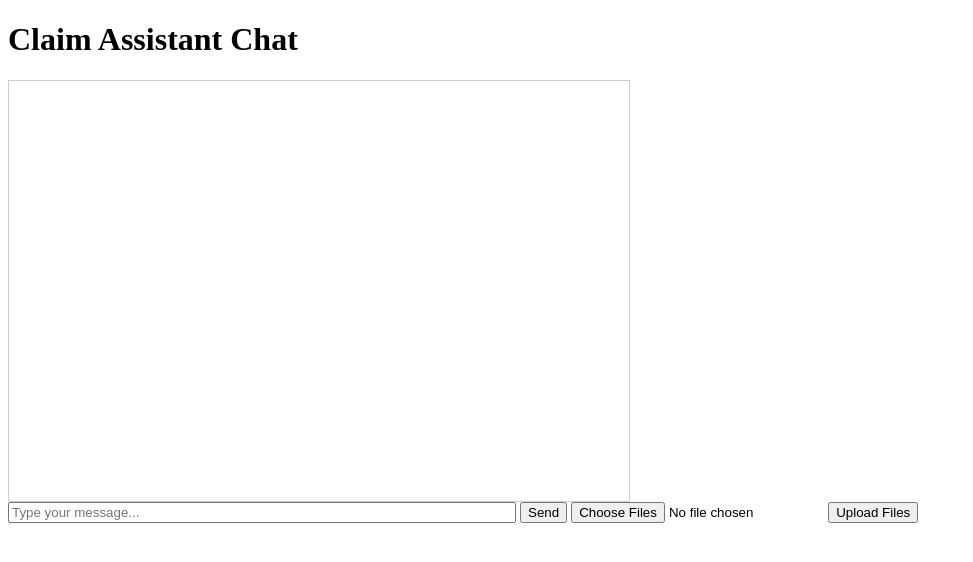
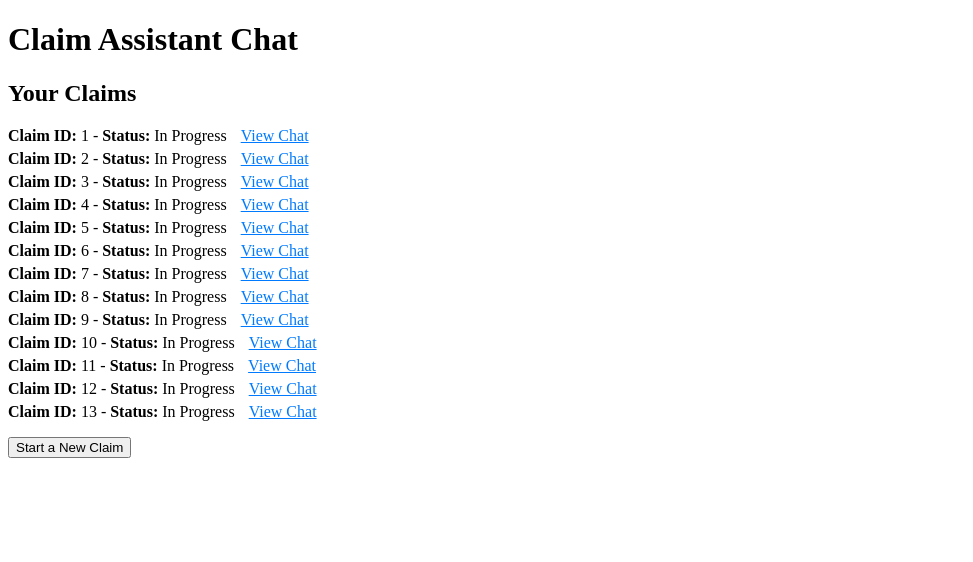
Before and after one commit to Suhas-13/EasyClaim, a Flask app: page / in a window 1280 px wide. Shown: the top 562 px of the page, without its empty margins (0-973 px from the left). Run offline with Flask 3, Linux system fonts and the light colour scheme; a user stored in the database is signed in; data comes from the database, SQL or seed files in the repository; some libraries are stand-ins or nearby versions.

Commit message:
more files

```diff
--- a/app.py
+++ b/app.py
@@ -20,6 +20,7 @@ import base64
 import json
 from datetime import datetime
 import mimetypes
+import uuid  # For generating unique user IDs
 
 app = Flask(__name__)
 app.config['SECRET_KEY'] = 'your-secret-key'
@@ -33,7 +34,7 @@ socketio = SocketIO(app)
 # Database Models
 class User(db.Model):
     id = db.Column(db.Integer, primary_key=True)
-    session_id = db.Column(db.String(100), unique=True)
+    user_uuid = db.Column(db.String(100), unique=True)
     claims = db.relationship('Claim', backref='user', lazy=True)
 
 class Claim(db.Model):
@@ -43,6 +44,8 @@ class Claim(db.Model):
     structured_data = db.Column(db.Text)
     status = db.Column(db.String(50))
     adjudication_result = db.Column(db.Text)
+    expert_feedback = db.Column(db.Text)
+    merchant_response = db.Column(db.Text)
     created_at = db.Column(db.DateTime, default=datetime.utcnow)
     messages = db.relationship('Message', backref='claim', lazy=True)
     files = db.relationship('File', backref='claim', lazy=True)
@@ -62,7 +65,10 @@ class File(db.Model):
     filetype = db.Column(db.String(50))
     description = db.Column(db.Text)
 
+with app.app_context():
+    db.create_all()
 
+# Define the question flow
 questions = [
     {
         'id': 'issue_type',
@@ -115,9 +121,18 @@ questions = [
         }
     },
     {
-        'id': 'collect_evidence',
-        'question': 'Please upload your evidence files.',
-        'next': 'finalize'
+    'id': 'collect_evidence',
+    'question': 'Please upload your evidence files. When you are done uploading, type "Done".',
+    'next': 'more_evidence'
+    },
+    {
+        'id': 'more_evidence',
+        'question': 'Do you have more evidence to upload?',
+        'options': ['Yes', 'No'],
+        'next': {
+            'Yes': 'collect_evidence',
+            'No': 'finalize'
+        }
     },
     {
         'id': 'finalize',
@@ -132,8 +147,52 @@ def get_question_by_id(question_id):
             return question
     return None
 
+@app.before_request
+def load_user():
+    user_uuid = session.get('user_uuid')
+    if not user_uuid:
+        # No user UUID in session, create a new user
+        user_uuid = str(uuid.uuid4())
+        session['user_uuid'] = user_uuid
+        # Create a new user in the database
+        user = User(user_uuid=user_uuid)
+        db.session.add(user)
+        db.session.commit()
+    else:
+        # User UUID exists, retrieve the user
+        user = User.query.filter_by(user_uuid=user_uuid).first()
+        if not user:
+            # User not found in database, create a new user
+            user = User(user_uuid=user_uuid)
+            db.session.add(user)
+            db.session.commit()
+
+@app.route('/login/<user_uuid>')
+def login(user_uuid):
+    # Check if the user exists
+    user = User.query.filter_by(user_uuid=user_uuid).first()
+    if user:
+        # Set the user_uuid in the session
+        session['user_uuid'] = user_uuid
+        return redirect(url_for('index'))
+    else:
+        # User not found, create a new user
+        user = User(user_uuid=user_uuid)
+        db.session.add(user)
+        db.session.commit()
+        session['user_uuid'] = user_uuid
+        return redirect(url_for('index'))
+
 @app.route('/')
 def index():
+    user_uuid = session.get('user_uuid')
+    user = User.query.filter_by(user_uuid=user_uuid).first()
+    if not user:
+        return redirect(url_for('load_user'))
+
+    # Retrieve the user's claims
+    claims = Claim.query.filter_by(user_id=user.id).all()
+
     # For testing purposes, we're using hardcoded transaction details
     # In a real application, these would be provided based on user selection
     transaction_details = {
@@ -143,11 +202,57 @@ def index():
         'merchant_email': 'merchant@example.com',
         'transaction_id': 'TX1234567890'
     }
-    return render_template('index.html', transaction_details=transaction_details)
+
+    return render_template('index.html', transaction_details=transaction_details, claims=claims)
+
+@app.route('/start_new_claim')
+def start_new_claim():
+    session.pop('current_claim_id', None)
+    return redirect(url_for('index'))
+
+@app.route('/claim/<int:claim_id>')
+def view_claim(claim_id):
+    user_uuid = session.get('user_uuid')
+    user = User.query.filter_by(user_uuid=user_uuid).first()
+    if not user:
+        return redirect(url_for('load_user'))
+
+    # Get the claim
+    claim = Claim.query.filter_by(id=claim_id, user_id=user.id).first()
+    if not claim:
+        return 'Claim not found or you do not have access to it.', 404
+
+    # Get the messages associated with the claim
+    messages = Message.query.filter_by(claim_id=claim.id).order_by(Message.timestamp).all()
+
+    return render_template('view_claim.html', claim=claim, messages=messages)
 
 @socketio.on('connect')
 def handle_connect():
     session_id = request.sid
+    user_uuid = session.get('user_uuid')
+    user = User.query.filter_by(user_uuid=user_uuid).first()
+    if not user:
+        return
+
+    # Check if a claim is already in progress
+    claim_id = session.get('current_claim_id')
+    if not claim_id:
+        # Create a new claim
+        claim = Claim(user_id=user.id, status='In Progress')
+        db.session.add(claim)
+        db.session.commit()
+        # Store the claim ID in the session
+        session['current_claim_id'] = claim.id
+    else:
+        claim = Claim.query.filter_by(id=claim_id, user_id=user.id).first()
+        if not claim:
+            # Claim not found, create a new one
+            claim = Claim(user_id=user.id, status='In Progress')
+            db.session.add(claim)
+            db.session.commit()
+            session['current_claim_id'] = claim.id
+
     # Get transaction details from the client
     transaction_details_json = request.args.get('transaction_details')
     if transaction_details_json:
@@ -161,13 +266,6 @@ def handle_connect():
             'merchant_email': 'merchant@example.com',
             'transaction_id': 'TX1234567890'
         }
-
-    # Create or get the user
-    user = User.query.filter_by(session_id=session_id).first()
-    if not user:
-        user = User(session_id=session_id)
-        db.session.add(user)
-        db.session.commit()
 
     session['current_question'] = 'issue_type'
     session['answers'] = {}
@@ -201,6 +299,13 @@ def ask_next_question():
 @socketio.on('user_response')
 def handle_user_response(data):
     session_id = request.sid
+    user_uuid = session.get('user_uuid')
+    user = User.query.filter_by(user_uuid=user_uuid).first()
+    claim_id = session.get('current_claim_id')
+    claim = Claim.query.filter_by(id=claim_id, user_id=user.id).first()
+    if not claim:
+        return
+
     question_id = session.get('current_question')
     question = get_question_by_id(question_id)
     user_response = data.get('text')
@@ -211,12 +316,9 @@ def handle_user_response(data):
     session['answers'] = answers
 
     # Save message to database
-    user = User.query.filter_by(session_id=session_id).first()
-    claim = Claim.query.filter_by(user_id=user.id).order_by(Claim.id.desc()).first()
-    if claim:
-        message = Message(claim_id=claim.id, sender='user', content=user_response)
-        db.session.add(message)
-        db.session.commit()
+    message = Message(claim_id=claim.id, sender='user', content=user_response)
+    db.session.add(message)
+    db.session.commit()
 
     # Determine the next question
     next_question_id = None
@@ -236,6 +338,13 @@ def handle_user_response(data):
 @socketio.on('upload_file')
 def handle_file_upload(data):
     session_id = request.sid
+    user_uuid = session.get('user_uuid')
+    user = User.query.filter_by(user_uuid=user_uuid).first()
+    claim_id = session.get('current_claim_id')
+    claim = Claim.query.filter_by(id=claim_id, user_id=user.id).first()
+    if not claim:
+        return
+
     file_data = data.get('file')
     file_name = data.get('filename')
     # Decode the data URL
@@ -247,17 +356,14 @@ def handle_file_upload(data):
         f.write(file_bytes)
 
     # Save file info to database
-    user = User.query.filter_by(session_id=session_id).first()
-    claim = Claim.query.filter_by(user_id=user.id).order_by(Claim.id.desc()).first()
-    if claim:
-        file_record = File(claim_id=claim.id, filename=file_name, filepath=file_path, filetype=mimetypes.guess_type(file_name)[0])
-        db.session.add(file_record)
-        db.session.commit()
+    file_record = File(claim_id=claim.id, filename=file_name, filepath=file_path, filetype=mimetypes.guess_type(file_name)[0])
+    db.session.add(file_record)
+    db.session.commit()
 
-        # Add file message to chat history
-        message = Message(claim_id=claim.id, sender='user', content=f'Uploaded file: {file_name}')
-        db.session.add(message)
-        db.session.commit()
+    # Add file message to chat history
+    message = Message(claim_id=claim.id, sender='user', content=f'Uploaded file: {file_name}')
+    db.session.add(message)
+    db.session.commit()
 
     emit('message', {'text': 'File received.'})
     # Proceed to the next question
@@ -271,8 +377,11 @@ def handle_file_upload(data):
 
 def create_claim():
     session_id = request.sid
-    user = User.query.filter_by(session_id=session_id).first()
-    if not user:
+    user_uuid = session.get('user_uuid')
+    user = User.query.filter_by(user_uuid=user_uuid).first()
+    claim_id = session.get('current_claim_id')
+    claim = Claim.query.filter_by(id=claim_id, user_id=user.id).first()
+    if not claim:
         return
 
     answers = session.get('answers', {})
@@ -287,10 +396,6 @@ def create_claim():
 
     # Get files associated with the claim
     files = []
-    claim = Claim(user_id=user.id, raw_text=raw_text, status='Pending')
-    db.session.add(claim)
-    db.session.commit()
-
     file_records = File.query.filter_by(claim_id=claim.id).all()
     for file_record in file_records:
         with open(file_record.filepath, 'rb') as f:
@@ -304,10 +409,16 @@ def create_claim():
     # Generate structured summary using LLM
     structured_data = generate_structured_summary(raw_text, files, user.id, transaction_details)
     claim.structured_data = json.dumps(structured_data)
+    claim.status = 'Pending'
     db.session.commit()
 
     # Inform the user that the claim has been submitted
     emit('message', {'text': f'Your claim has been submitted successfully. Your claim ID is {claim.id}.'})
+
+    # Save assistant message to chat history
+    message = Message(claim_id=claim.id, sender='assistant', content=f'Your claim has been submitted successfully. Your claim ID is {claim.id}.')
+    db.session.add(message)
+    db.session.commit()
 
     # Run expert reviews in a separate thread to avoid blocking
     threading.Thread(target=run_expert_reviews, args=(claim.id,)).start()
@@ -318,7 +429,7 @@ def run_expert_reviews(claim_id):
         return
 
     structured_data = json.loads(claim.structured_data)
-    session_id = claim.user.session_id
+    user_uuid = claim.user.user_uuid
 
     # Shipping expert review
     shipping_feedback = shipping_expert_review(structured_data)
@@ -344,7 +455,13 @@ def run_expert_reviews(claim_id):
         follow_up_needed = True
         follow_up_messages.append(chargeback_feedback['additional_info_needed'])
 
-    if follow_up_needed:
+    session_id = None
+    for sess_id, socket_session in socketio.server.environ.items():
+        if socket_session['/'].get('user_uuid') == user_uuid:
+            session_id = sess_id
+            break
+
+    if follow_up_needed and session_id:
         # Send follow-up messages to the user
         for msg in follow_up_messages:
             emit('message', {'text': msg}, room=session_id)
@@ -353,7 +470,7 @@ def run_expert_reviews(claim_id):
             db.session.add(message)
             db.session.commit()
         # TODO: Handle follow-up responses from the user
-    elif shipping_feedback.get('action') == 'wait_for_delivery':
+    elif shipping_feedback.get('action') == 'wait_for_delivery' and session_id:
         # Inform the user to wait
         wait_message = 'Our experts suggest waiting until the expected delivery date before proceeding with the dispute.'
         emit('message', {'text': wait_message}, room=session_id)
@@ -461,23 +578,33 @@ def perform_final_adjudication(claim_id):
     db.session.commit()
 
     # Notify user of the result
-    session_id = claim.user.session_id
+    user_uuid = claim.user.user_uuid
+
+    session_id = None
+    for sess_id, socket_session in socketio.server.environ.items():
+        if socket_session['/'].get('user_uuid') == user_uuid:
+            session_id = sess_id
+            break
+
     if session_id:
         decision = adjudication_result.get('decision', 'Pending')
         rationale = adjudication_result.get('rationale', '')
         message = f"Your claim has been adjudicated. Decision: {decision}. Rationale: {rationale}"
         emit('message', {'text': message}, room=session_id)
 
+        # Save assistant message
+        message_record = Message(claim_id=claim.id, sender='assistant', content=message)
+        db.session.add(message_record)
+        db.session.commit()
+
 @socketio.on('disconnect')
 def handle_disconnect():
-    session_id = request.sid
     # No need to remove sessions as data is stored in the database
+    pass
 
 @app.route('/uploaded_files/<filename>')
 def uploaded_file(filename):
     return send_from_directory(app.config['UPLOAD_FOLDER'], filename)
 
 if __name__ == '__main__':
-    with app.app_context():
-        db.create_all()
     socketio.run(app, debug=True)
--- a/templates/index.html
+++ b/templates/index.html
@@ -24,16 +24,58 @@
             margin: 5px 0;
             color: #007BFF;
         }
+        .sender-user {
+            color: blue;
+        }
+        .sender-assistant {
+            color: green;
+        }
+        #chat-container {
+            display: none; /* Initially hide the chat container */
+        }
+        #claims-list ul {
+            list-style-type: none;
+            padding: 0;
+        }
+        #claims-list li {
+            margin: 5px 0;
+        }
+        #claims-list a {
+            margin-left: 10px;
+            color: #007BFF;
+        }
     </style>
 </head>
 <body>
     <h1>Claim Assistant Chat</h1>
+
+    <!-- Display User's Claims -->
+    <div id="claims-list">
+        {% if claims %}
+            <h2>Your Claims</h2>
+            <ul>
+                {% for claim in claims %}
+                    <li>
+                        <strong>Claim ID:</strong> {{ claim.id }} - <strong>Status:</strong> {{ claim.status }}
+                        <a href="{{ url_for('view_claim', claim_id=claim.id) }}">View Chat</a>
+                    </li>
+                {% endfor %}
+            </ul>
+        {% else %}
+            <p>You have no claims yet.</p>
+        {% endif %}
+        <button id="start-claim-button">Start a New Claim</button>
+    </div>
+
+    <!-- Chat Interface -->
+    <div id="chat-container">
         <div id="chat-window" style="border:1px solid #ccc; padding:10px; width:600px; height:400px; overflow-y:scroll;">
         </div>
         <input type="text" id="message-input" placeholder="Type your message..." style="width:500px;">
         <button id="send-button">Send</button>
-    <input type="file" id="file-input" multiple>
+        <input type="file" id="file-input" multiple style="display:none;">
         <button id="upload-button">Upload Files</button>
+    </div>
 
     <script>
         var transactionDetails = {
@@ -44,17 +86,27 @@
             transaction_id: "{{ transaction_details.transaction_id }}"
         };
 
-        var socket = io({
-            query: {
-                transaction_details: JSON.stringify(transactionDetails)
-            }
-        });
-
+        var socket;
         var chatWindow = document.getElementById('chat-window');
         var messageInput = document.getElementById('message-input');
         var sendButton = document.getElementById('send-button');
         var fileInput = document.getElementById('file-input');
         var uploadButton = document.getElementById('upload-button');
+        var startClaimButton = document.getElementById('start-claim-button');
+        var chatContainer = document.getElementById('chat-container');
+        var claimsList = document.getElementById('claims-list');
+
+        startClaimButton.addEventListener('click', function() {
+            // Hide the claims list and show the chat container
+            claimsList.style.display = 'none';
+            chatContainer.style.display = 'block';
+
+            // Initialize the socket connection
+            socket = io({
+                query: {
+                    transaction_details: JSON.stringify(transactionDetails)
+                }
+            });
 
             socket.on('connect', function() {
                 appendMessage('System: Connected to the server.');
@@ -65,14 +117,19 @@
                 removeOptions();
 
                 appendMessage('Assistant: ' + data.text);
-
                 if (data.options && data.options.length > 0) {
                     displayOptions(data.options);
                 }
             });
 
+            socket.on('disconnect', function() {
+                appendMessage('System: Disconnected from the server.');
+            });
+        });
+
         sendButton.addEventListener('click', function() {
             var message = messageInput.value;
+            if (message.trim() === '') return;
             appendMessage('You: ' + message);
             socket.emit('user_response', {'text': message});
             messageInput.value = '';
```
Also changed, not shown: templates/view_claim.html (added, +37 -0 lines), instance/claims.db, uploaded_files/'.png (added), uploaded_files/_PUB Social AD (1).png (added). Lines whose indentation alone changed are shown as unchanged.
